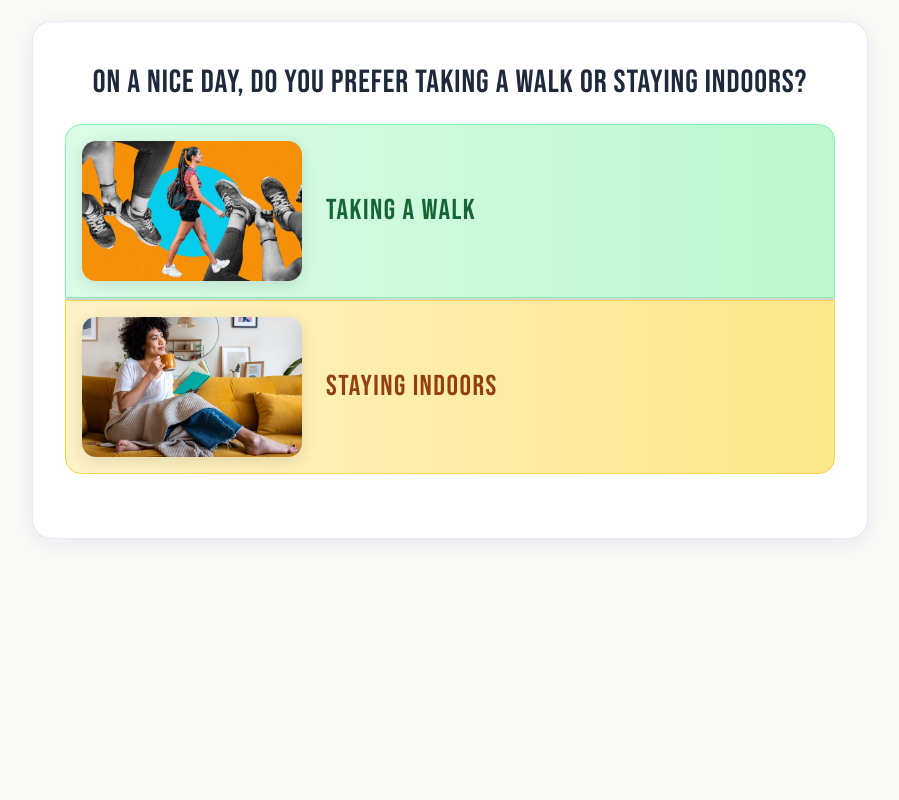
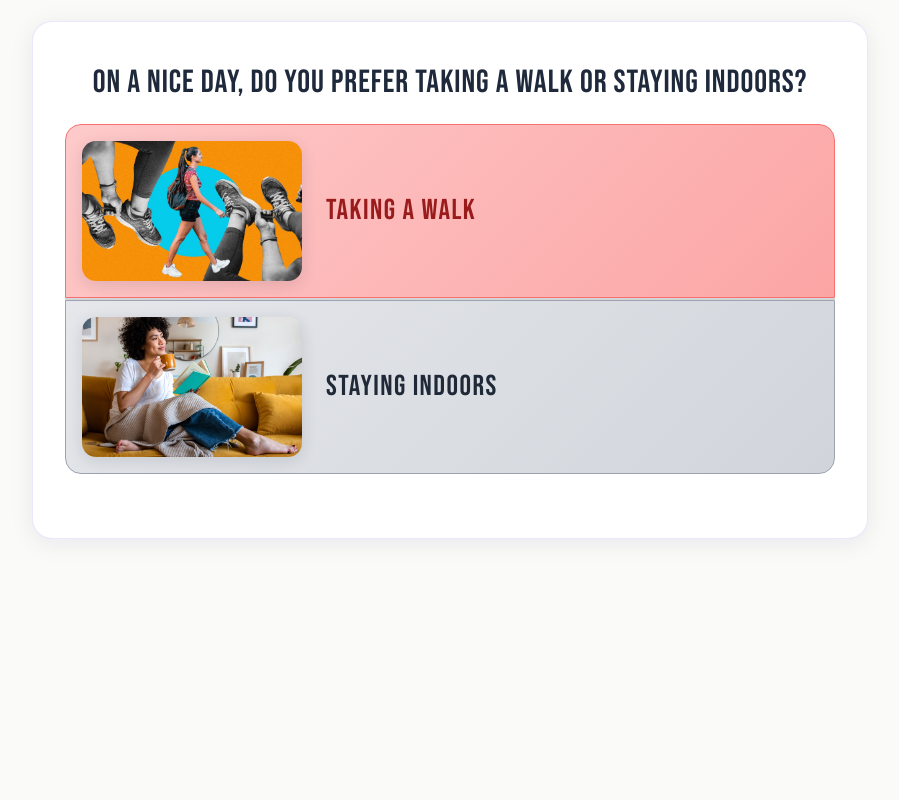
Before and after one commit to clairecleverlamb/actsBcamp-game, a React (Vite) app: page / in a window 1280 px wide. Shown: the part 1720-2520 px from the top of the page, without its empty margins (190-1089 px from the left). Built offline with nearby package versions, Linux system fonts and the light colour scheme.

Commit message:
added clean

```diff
--- a/src/App.jsx
+++ b/src/App.jsx
@@ -2,7 +2,7 @@ import { useState, useEffect } from 'react'
 import Hero from './components/Hero'
 import { FourCornersQuestion, FourCornersQuestion2, FourCornersTimer } from './components/GameFourCorners'
 import { ClumpsIntro, ClumpsCommands } from './components/GamePirate'
-import { BiathlonIntro, BiathlonActsVersion, BiathlonRules } from './components/GameBiathlon'
+import { BiathlonIntro, BiathlonClean, BiathlonActsVersion, BiathlonRules } from './components/GameBiathlon'
 import WinterOlympics from './components/WinterOlympics'
 import WinnerAnnouncement from './components/WinnerAnnouncement'
 import Thanks from './components/Thanks'
@@ -73,6 +73,9 @@ function App() {
         <section id="game3-intro">
           <BiathlonIntro />
         </section>
+        <section id="game3-clean">
+          <BiathlonClean />
+        </section>
         <section id="game3-acts">
           <BiathlonActsVersion />
         </section>
--- a/src/components/GameBiathlon.css
+++ b/src/components/GameBiathlon.css
@@ -73,6 +73,60 @@
   color: var(--text);
 }
 
+/* Clean, Clean, CLEAN section */
+.clean-section {
+  display: flex;
+  align-items: center;
+  justify-content: center;
+}
+
+.clean-stack {
+  display: flex;
+  flex-direction: column;
+  align-items: center;
+  gap: 0.5rem;
+}
+
+.clean-word {
+  font-family: 'Bebas Neue', sans-serif;
+  letter-spacing: 0.08em;
+  color: var(--text);
+  animation: cleanPop 0.6s ease both;
+}
+
+.clean-sm {
+  font-size: clamp(2.5rem, 8vw, 5rem);
+  opacity: 0.5;
+  animation-delay: 0s;
+}
+
+.clean-md {
+  font-size: clamp(5rem, 14vw, 9rem);
+  opacity: 0.75;
+  animation-delay: 0.3s;
+}
+
+.clean-lg {
+  font-size: clamp(8rem, 22vw, 16rem);
+  color: var(--primary);
+  text-shadow: 0 0 40px rgba(79, 70, 229, 0.4), 0 0 80px rgba(79, 70, 229, 0.2);
+  animation-delay: 0.6s;
+}
+
+@keyframes cleanPop {
+  0% {
+    transform: scale(0.3);
+    opacity: 0;
+  }
+  60% {
+    transform: scale(1.15);
+  }
+  100% {
+    transform: scale(1);
+    opacity: 1;
+  }
+}
+
 @media (max-width: 600px) {
   .biathlon-rules {
     grid-template-columns: 1fr;
--- a/src/components/GameBiathlon.jsx
+++ b/src/components/GameBiathlon.jsx
@@ -12,6 +12,18 @@ export function BiathlonIntro() {
           alt="Biathlon challenge — skiing and target shooting"
           className="biathlon-img"
         />
+      </div>
+    </div>
+  )
+}
+
+export function BiathlonClean() {
+  return (
+    <div className="section biathlon-section clean-section">
+      <div className="clean-stack">
+        <span className="clean-word clean-sm">clean</span>
+        <span className="clean-word clean-md">clean</span>
+        <span className="clean-word clean-lg">CLEAN!</span>
       </div>
     </div>
   )
--- a/src/components/GameFourCorners.css
+++ b/src/components/GameFourCorners.css
@@ -143,23 +143,23 @@
 }
 
 .choice-walk {
-  background: linear-gradient(90deg, #dcfce7 0%, #bbf7d0 100%);
+  background: linear-gradient(135deg, #fecaca 0%, #fca5a5 100%);
   border-radius: 16px 16px 0 0;
-  border: 1px solid #86efac;
+  border: 1px solid #f87171;
 }
 
 .choice-walk span {
-  color: #166534;
+  color: #991b1b;
 }
 
 .choice-indoor {
-  background: linear-gradient(90deg, #fef3c7 0%, #fde68a 100%);
+  background: linear-gradient(135deg, #e5e7eb 0%, #d1d5db 100%);
   border-radius: 0 0 16px 16px;
-  border: 1px solid #fcd34d;
+  border: 1px solid #9ca3af;
 }
 
 .choice-indoor span {
-  color: #92400e;
+  color: #1f2937;
 }
 
 .choice-divider-h {
--- a/src/components/NavDots.jsx
+++ b/src/components/NavDots.jsx
@@ -8,6 +8,7 @@ const sections = [
   { id: 'game2-commands', href: '#game2-commands' },
   { id: 'olympics', href: '#olympics' },
   { id: 'game3-intro', href: '#game3-intro' },
+  { id: 'game3-clean', href: '#game3-clean' },
   { id: 'game3-acts', href: '#game3-acts' },
   { id: 'game3-rules', href: '#game3-rules' },
   { id: 'winners', href: '#winners' },
```
